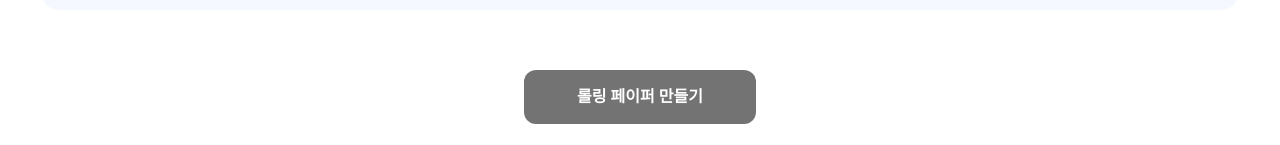
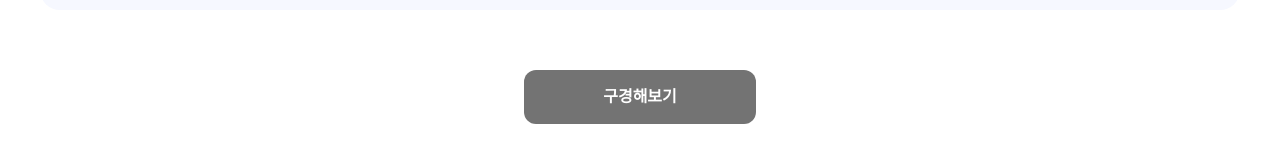
Before and after one commit to Evo1ver/PentaRolling, a React (Vite) app: page / in a window 1280 px wide. Shown: the part 804-949 px from the top of the page. Built offline with nearby package versions, Linux system fonts and the light colour scheme.

Commit message:
feat: 구경해보기 버튼을 누르면 '/list' 페이지로 이동

```diff
--- a/src/pages/MainPage/MainPage.jsx
+++ b/src/pages/MainPage/MainPage.jsx
@@ -1,3 +1,4 @@
+import { Link } from "react-router-dom";
 import MainCardImage from "../../assets/images/main-page-card.png";
 import MainEmojiImage from "../../assets/images/main-page-emoji.png";
 import { Button } from "../../components/common/Button/Button";
@@ -38,11 +39,13 @@ const MainPage = () => {
           </S.MainCardImageWrapper>
         </S.SecondSectionContainer>
       </S.MainContainer>
-      <S.ButtonWrapper>
-        <Button variant="primary" size="large" style={{ width: "100%" }}>
-          롤링 페이퍼 만들기
-        </Button>
-      </S.ButtonWrapper>
+      <Link to="/list">
+        <S.ButtonWrapper>
+          <Button variant="primary" size="large" style={{ width: "100%" }}>
+            구경해보기
+          </Button>
+        </S.ButtonWrapper>
+      </Link>
     </>
   );
 };
```
